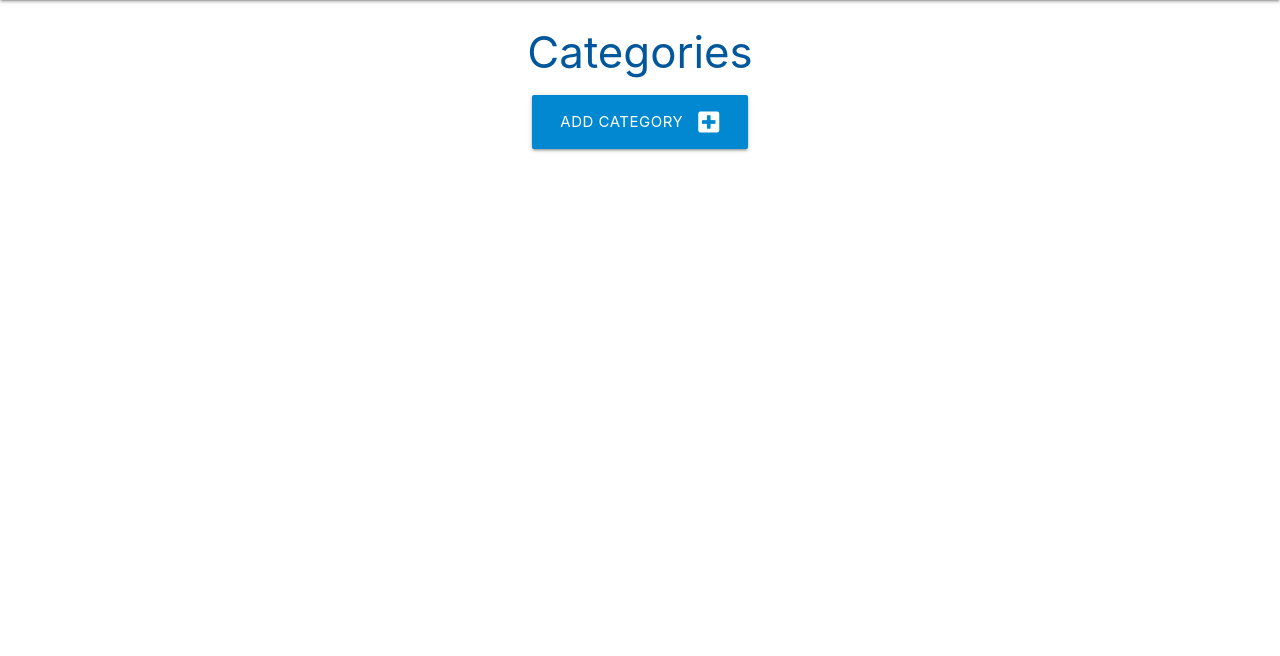
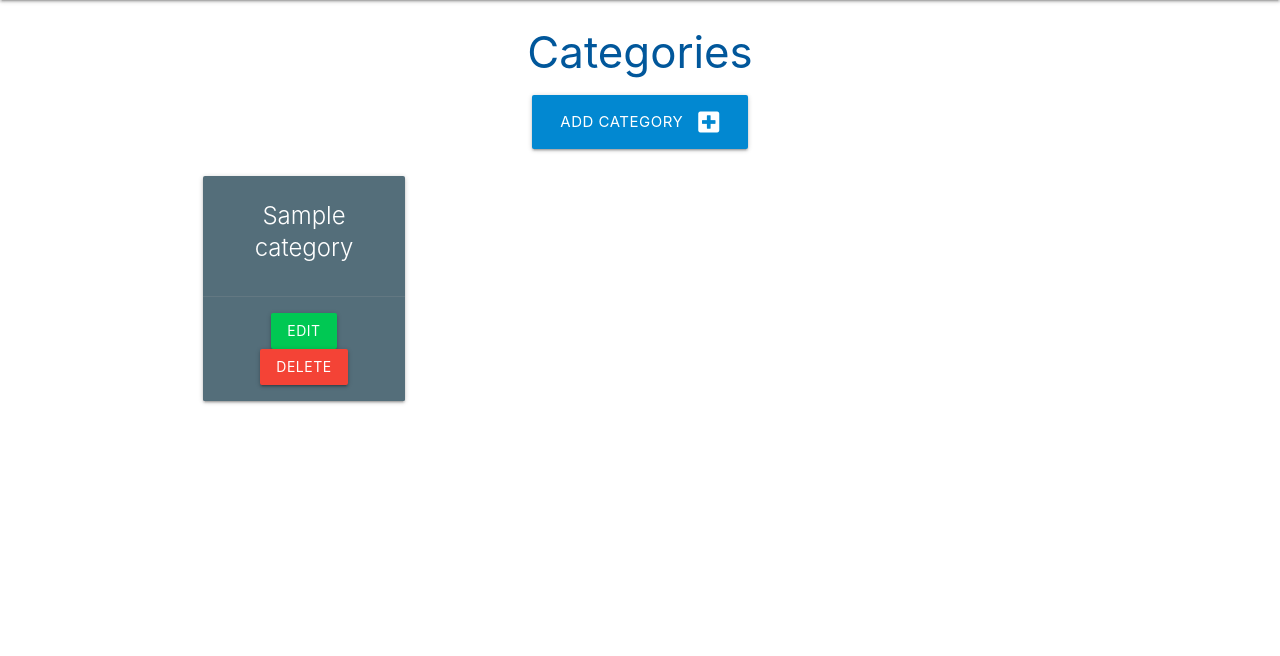
Before and after one commit to davewatters/taskmanager-app, a Flask app: page /categories in a window 1280 px wide. Shown: the part 64-720 px from the top of the page. Run offline with Flask 2, Linux system fonts and the light colour scheme; tables that the repository leaves empty hold one stand-in row (values such as "Sample post").

Commit message:
add full crud for categorires

```diff
--- a/taskmanager/routes.py
+++ b/taskmanager/routes.py
@@ -1,6 +1,7 @@
 from flask import render_template, request, redirect, url_for
 from taskmanager import app, db
 from taskmanager.models import Category, Task
+
 
 @app.route("/")
 def home():
@@ -9,7 +10,10 @@ def home():
 
 @app.route("/categories")
 def categories():
-    return render_template("categories.html")
+    categories = list(Category.query.order_by(Category.category_name).all())
+    print(type(categories))
+    print(categories)
+    return render_template("categories.html", categories=categories)
 
 
 @app.route("/add_category", methods=["GET", "POST"])
@@ -20,3 +24,25 @@ def add_category():
         db.session.commit()
         return redirect(url_for("categories"))
     return render_template("add_category.html")
+
+
+@app.route("/edit_category/<int:category_id>", methods=["GET", "POST"])
+def edit_category(category_id):
+    category = Category.query.get_or_404(category_id)
+    # if request.method == "POST":
+    #     db.session.update(category)
+    #     db.session.commit()
+    #     return redirect(url_for("categories"))
+    if request.method == "POST":
+        category.category_name = request.form.get("category_name")
+        db.session.commit()
+        return redirect(url_for("categories"))
+    return render_template("edit_category.html", category=category)
+
+
+@app.route("/delete_category/<int:category_id>")
+def delete_category(category_id):
+    category = Category.query.get_or_404(category_id)
+    db.session.delete(category)
+    db.session.commit()
+    return redirect(url_for("categories"))
--- a/taskmanager/templates/categories.html
+++ b/taskmanager/templates/categories.html
@@ -11,4 +11,21 @@
   </div>
 </div>
 
+
+<div class="row">
+  {% for category in categories %}
+  <div class="col s12 m6 l3">
+    <div class="card blue-grey darken-1 center-align">
+      <div class="card-content white-text">
+        <span class="card-title">{{ category.category_name }}</span>
+      </div>
+      <div class="card-action">
+        <a href="{{ url_for('edit_category', category_id=category.id) }}" class="btn green accent-4">Edit</a>
+        <a href="{{ url_for('delete_category', category_id=category.id) }}" class="btn red">Delete</a>
+      </div>
+    </div>
+  </div>
+  {% endfor %}
+</div>
+
 {% endblock %}
```
Also changed, not shown: taskmanager/templates/edit_category.html (added, +27 -0 lines), taskmanager/templates/tasks.html (+17 -0 lines).
